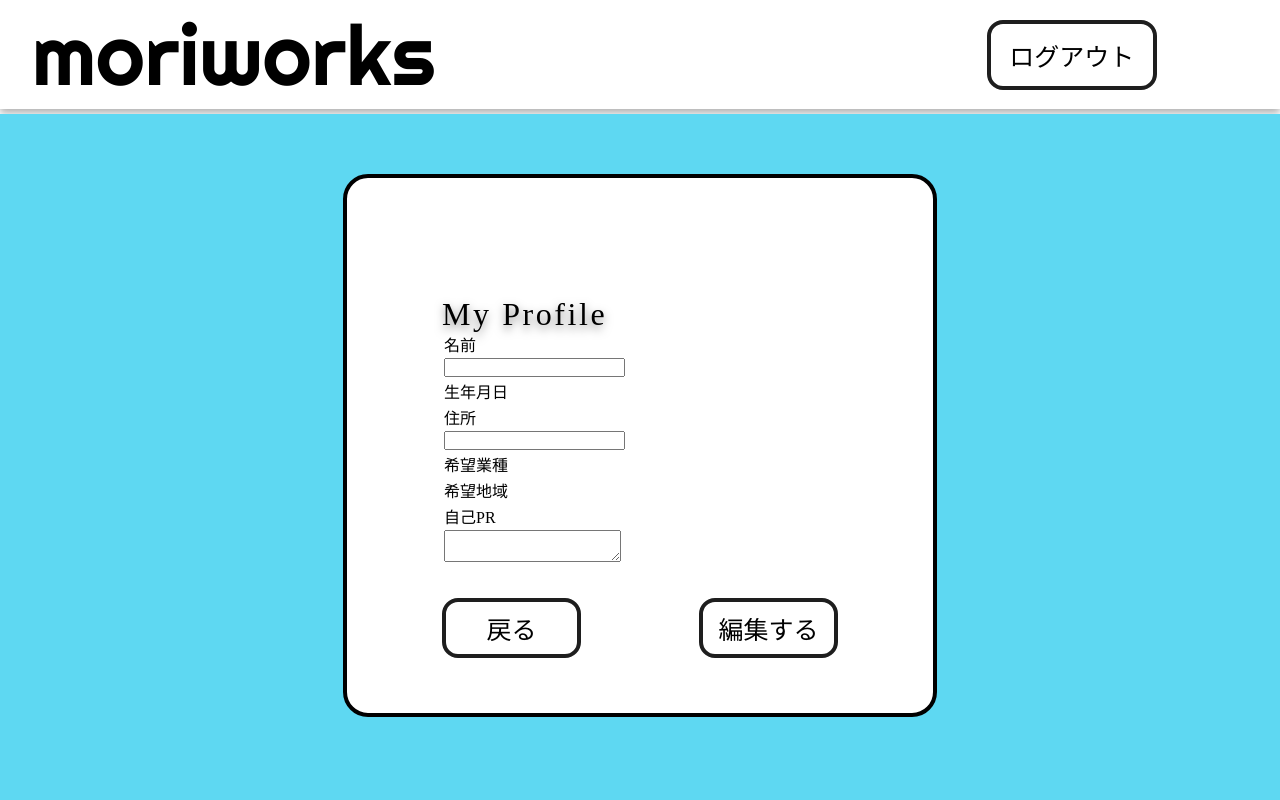
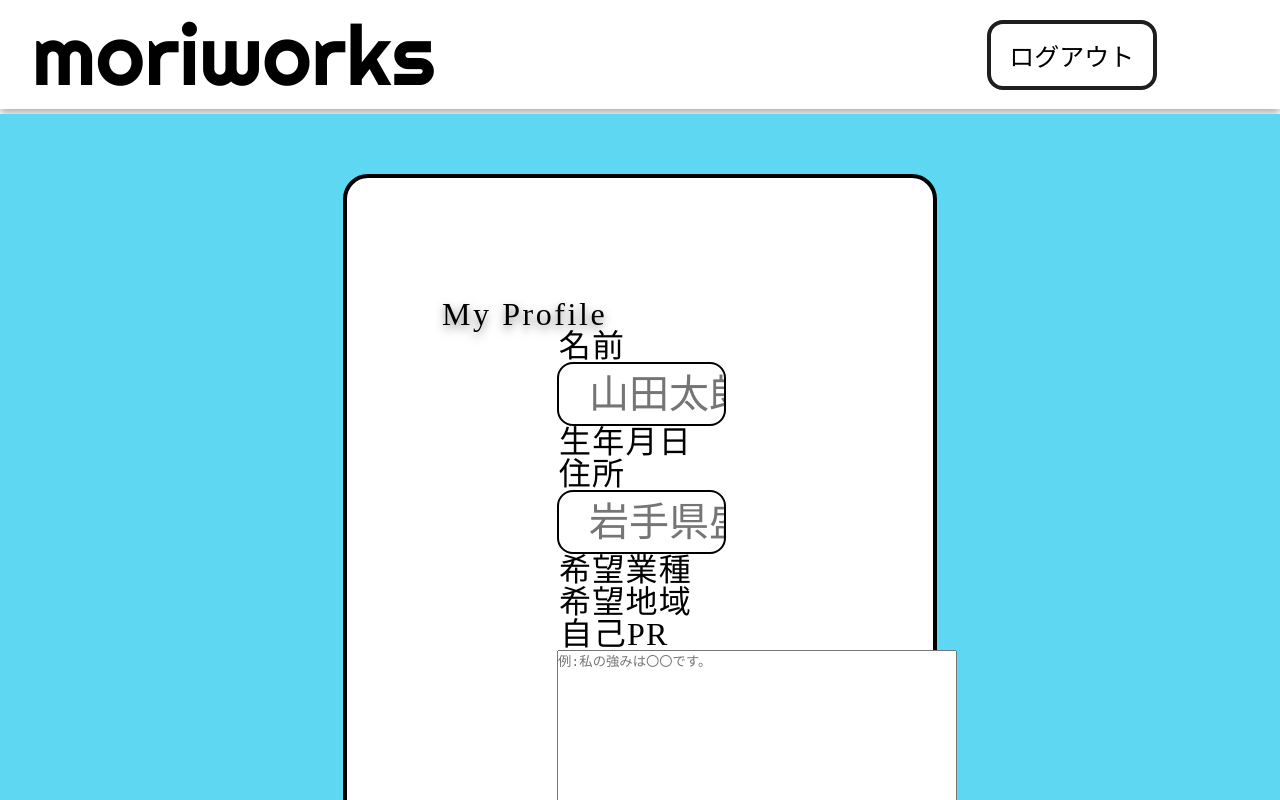
Before and after one commit to Kozaki01/2023_04_cteam, a Next.js app in the folder moriworks/: page /create_profile in a window 1280 px wide. Shown: the top 800 px of the page. Built offline with nearby package versions, Linux system fonts and the light colour scheme.

Commit message:
cssの追加

```diff
--- a/moriworks/src/components/Profile/CreateProfile.module.scss
+++ b/moriworks/src/components/Profile/CreateProfile.module.scss
@@ -35,6 +35,29 @@
   color: #000000;
   text-align: center;
 }
+.td2{
+  width: 367px;
+  font-family: 'Kosugi Maru';
+  font-style: normal;
+  font-weight: 400;
+  font-size: 32px;
+  line-height: 32px;
+  letter-spacing: 0.04em;
+  color: #000000;
+  text-align: center;
+}
+.td3{
+  width: 345px;
+  font-family: 'Kosugi Maru';
+  font-style: normal;
+  font-weight: 400;
+  font-size: 32px;
+  line-height: 32px;
+  letter-spacing: 0.04em;
+  color: #000000;
+  text-align: center;
+}
+
 .colon {
   font-size: 32px;
 }
@@ -47,3 +70,31 @@
 .space {
   width: 150px;
 }
+
+//テキストcss
+.text{
+  height: 4rem;
+  width: 60%;
+  font-size:  40px;
+  border: 2px solid black;
+  border-radius: 1rem;
+  padding-left: 30px;
+}
+
+.textwidth{
+  padding-left: 115px;
+}
+
+.textarea{
+  resize: auto;
+  max-width: 500px;
+  max-height: 500px;
+  min-width: 100px;
+  min-height: 100px;
+  width:400px;
+  height:300px;
+}
+
+.textareasize{
+  padding-left: 115px;
+}
--- a/moriworks/src/components/Profile/CreateProfile.tsx
+++ b/moriworks/src/components/Profile/CreateProfile.tsx
@@ -55,27 +55,25 @@ const user: React.FC<props> = ({ account_id }) => {
       <div className={styles.div1}>
         <div className={styles.div2}>
           <Title text={'My Profile'} />
-          <table>
-            <tbody>
-              <tr><td><p className={styles.td_name1}>名前</p></td></tr>
-              <tr><td><input type="text" ></input></td></tr>
+            <div>
+              <p className={styles.td1}>名前</p>
+              <div className={styles.textwidth}><input type="text" placeholder='山田太郎' className={styles.text}></input></div>
 
-              <tr><td><div className={styles.td_name1}>生年月日</div></td></tr>
+              <div className={styles.td2}>生年月日</div>
               {/* <tr><td>生年月日のコンポーネント</td></tr> */}
 
-              <tr><td><div className={styles.td_name1}>住所</div></td></tr>
-              <tr><td><input type="text" ></input></td></tr>
+              <div className={styles.td1}>住所</div>
+              <div className={styles.textwidth}><input type="text" placeholder='岩手県盛岡市中央通り3丁目' className={styles.text}></input></div>
 
-              <tr><td><div className={styles.td_name1}>希望業種</div></td></tr>
-              {/* <tr><td>希望業種のコンポーネント</td></tr> */}
+              <div className={styles.td2}>希望業種</div>
+              {/* 希望業種のコンポーネント */}
 
-              <tr><td><div className={styles.td_name1}>希望地域</div></td></tr>
-              {/* <tr><td>希望地域のコンポーネント</td></tr> */}
+              <div className={styles.td2}>希望地域</div>
+              {/* 希望地域のコンポーネント */}
 
-              <tr><td><div className={styles.td_name1}>自己PR</div></td></tr>
-              <tr><td><textarea></textarea></td></tr>
-            </tbody>
-          </table>
+              <div className={styles.td3}>自己PR</div>
+              <div className={styles.textareasize}><textarea placeholder='例:私の強みは〇〇です。' className={styles.textarea}></textarea></div>
+            </div>
           <div className={styles.flex_btn}>
             <Btn {...btn1Props} />
             <span className={styles.space}></span>
```
